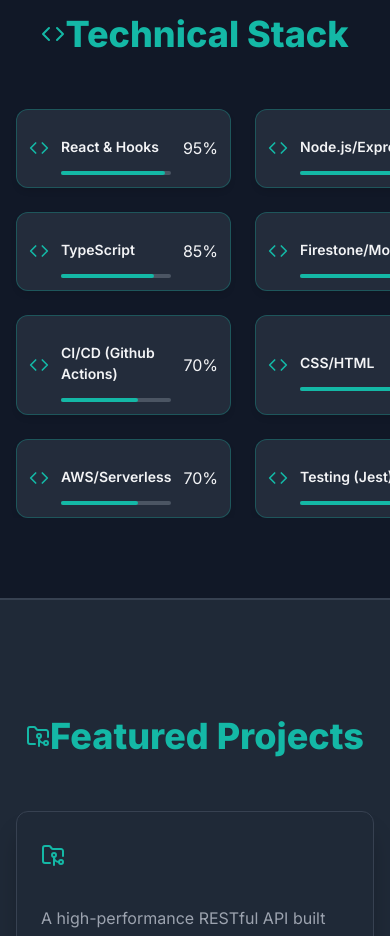
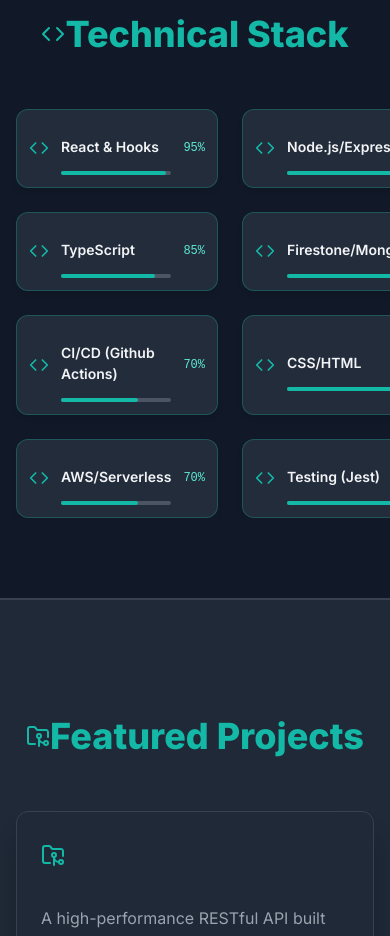
Before and after one commit to HenryOchieng/Portfolio, a React (Vite) app: page / in a window 390 px wide. Shown: the part 1640-2576 px from the top of the page. Built offline with nearby package versions, Linux system fonts and the light colour scheme.

Commit message:
mobile navbar menu changes commit

```diff
--- a/src/Components/SkillPill.jsx
+++ b/src/Components/SkillPill.jsx
@@ -10,7 +10,7 @@ export default function SkillPill({name, level}) {
                     <div className='skill-pill__progress-fill' style={{ width: level }}></div>
                 </div>
             </div>
-            <span className='skill-pill__leve'>{level}</span>
+            <span className='skill-pill__level'>{level}</span>
         </div>
     )
 }
```
